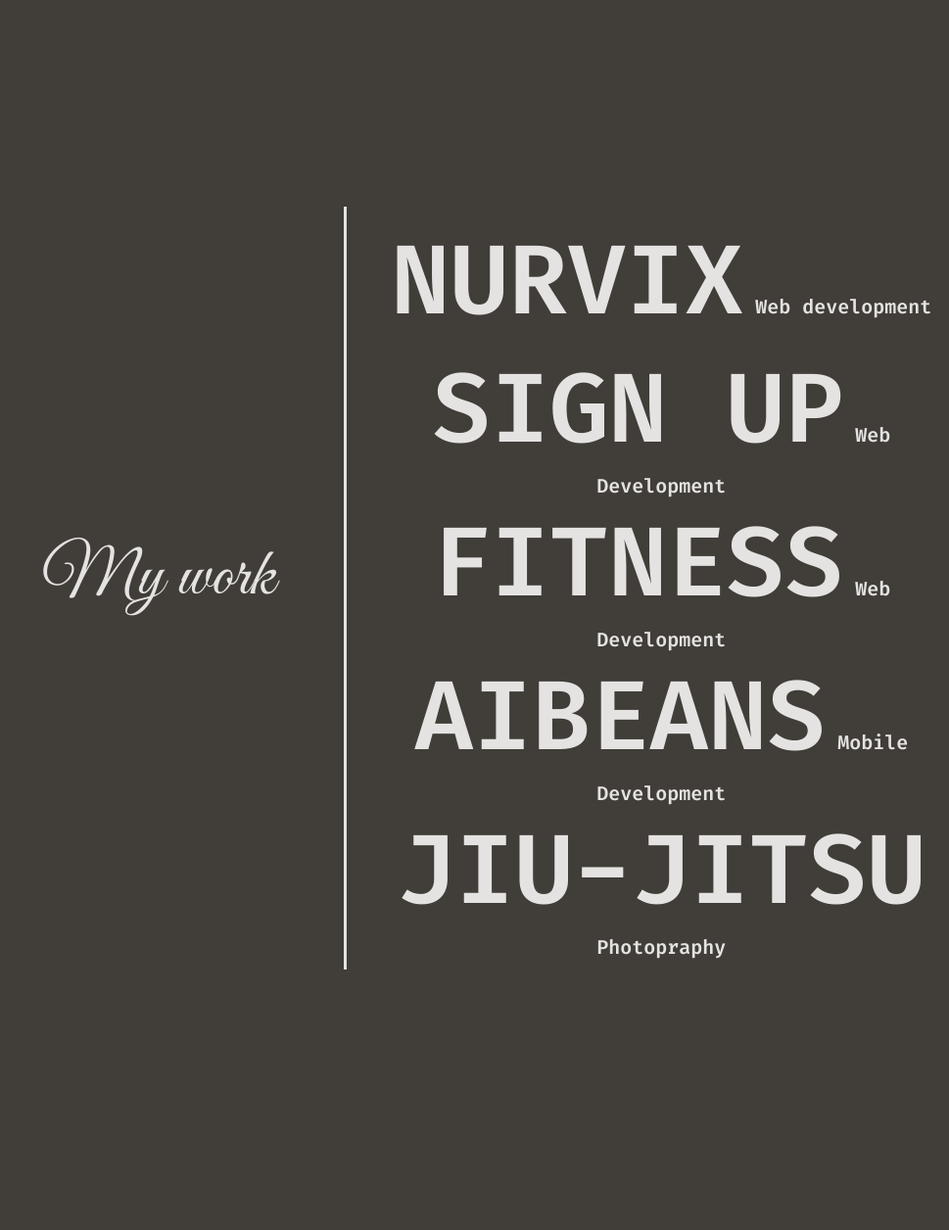
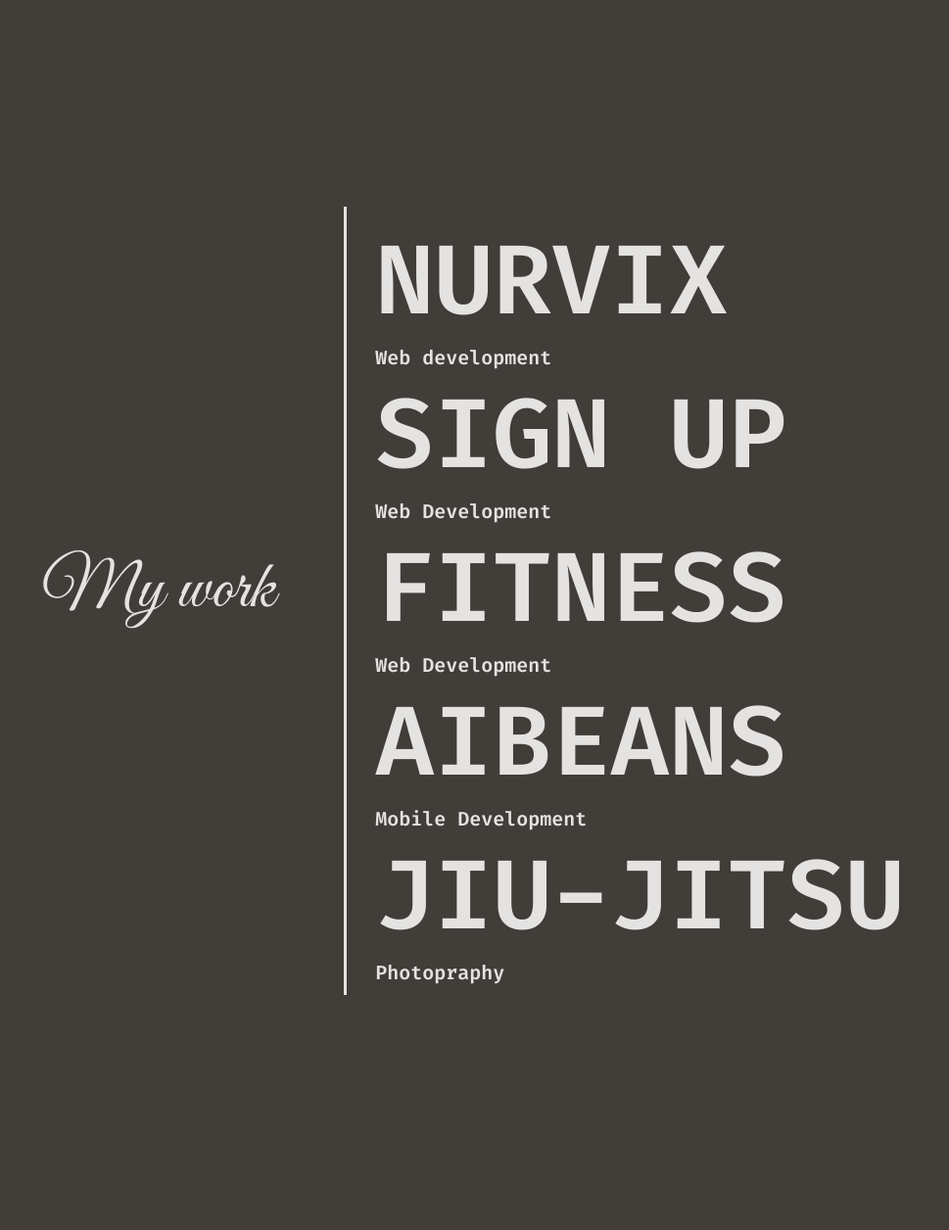
Before and after one commit to karinnarocha/karinna-portfolio, a Flask app: page /Work in a window 1280 px wide; the page is wider, and only the part inside the window is pictured. Shown: the part 1098-2354 px from the top of that part at 98% size, without its empty margins (311-1280 px from the left). Run offline with Flask 3, Linux system fonts and the light colour scheme.

Commit message:
fixing sizing

```diff
--- a/PORTIFOLIO/static/style.css
+++ b/PORTIFOLIO/static/style.css
@@ -211,6 +211,15 @@ textarea {
     font-family: FiraCode;
     font-size: 20px;
     padding: 10px;
+    text-align: center;
+}
+.Worklist{
+    width: 100%;
+    color: rgb(228, 227, 226);
+    font-family: FiraCode;
+    font-size: 20px;
+    padding: 10px;
+    text-align: left;
 }
 .vertical-line {
     width: 6px;
@@ -381,8 +390,8 @@ textarea {
     justify-content: left;
     font-size: 150px;
     font-family: Great Vibes;
-    padding-top: 150px;
-    padding-bottom: 80px;
+    padding-top: 10%;
+    padding-bottom: 8%;
     padding-left: 15%;
     color: rgb(63, 60, 56);
 }
@@ -398,8 +407,10 @@ textarea {
     font-size:30px;
     width: 600px;
     color: rgb(63, 60, 56);
-    padding-left: 40%;
-
+    display: inline-block
+}
+.messagebox{
+    height: 200px;
 }
 /*---------------FOOTER-----------------*/
 
@@ -523,8 +534,21 @@ textarea {
     padding-left:5px;
 }
 
+/* --------------- contact page ------------- */
+.ContactTitle {
+    font-size: 80px;
+    padding-top: 150px;
+    padding-bottom: 80px;
 }
+.ContactContent{
+    font-size: 15px;
+}
+.contactForm{
+    font-size:20px;
+    width: 300px;
 
+}
+}
 /* --------------- FONTS ------------- */
 
 @font-face {
--- a/PORTIFOLIO/templates/Contact.html
+++ b/PORTIFOLIO/templates/Contact.html
@@ -35,6 +35,7 @@
           rows="4"
           cols="50"
           required
+          class="messagebox"
         ></textarea>
 
         <button class="button w-button" type="submit">Send Email</button>
--- a/PORTIFOLIO/templates/Work.html
+++ b/PORTIFOLIO/templates/Work.html
@@ -45,17 +45,18 @@
           <div>My work</div>
         </div>
         <div class="vertical-line fadein"></div>
-        <div class="expertisecontent">
-          <a class="workTitle" data-scroll="nurvix">NURVIX</a
-          ><span> Web development</span><br />
+        <div class="Worklist">
+          <a class="workTitle" data-scroll="nurvix">NURVIX</a><br /><span></span>
+            Web development</span
+          ><br />
           <a class="workTitle" data-scroll="signup">SIGN UP</a
-          ><span> Web Development</span><br />
+          ><br /><span> Web Development</span><br />
           <a class="workTitle" data-scroll="fitness">FITNESS</a
-          ><span> Web Development</span><br />
+          ><br /><span> Web Development</span><br />
           <a class="workTitle" data-scroll="aibeans">AIBEANS</a
-          ><span> Mobile Development</span><br />
-          <a class="workTitle" data-scroll="Jiujitsu">JIU-JITSU</a
-          ><span> Photopraphy</span>
+          ><br /><span> Mobile Development</span><br />
+          <a class="workTitle" data-scroll="jiujitsu">JIU-JITSU</a
+          ><br /><span> Photopraphy</span>
         </div>
       </div>
     </div>
@@ -123,7 +124,7 @@
         </div>
       </div>
     </div>
-    <div class="PhotographySession" data-section="Jiujitsu">
+    <div class="PhotographySession" data-section="jiujitsu">>
       <div class="experienceTitle">Photography</div>
       <div class="photographygalery">Coming soon!</div>
     </div>
```
